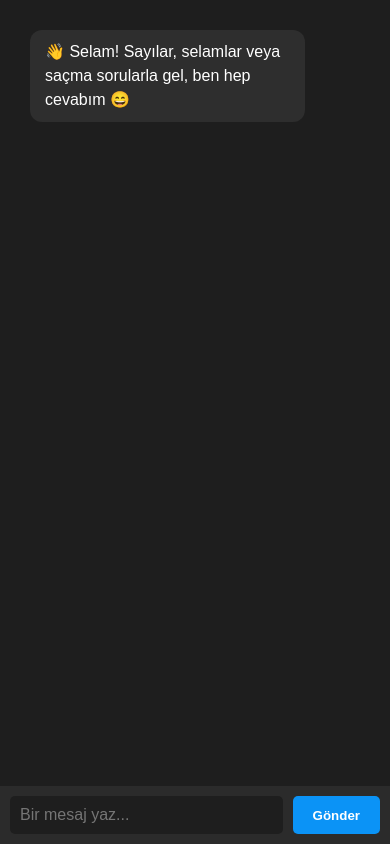
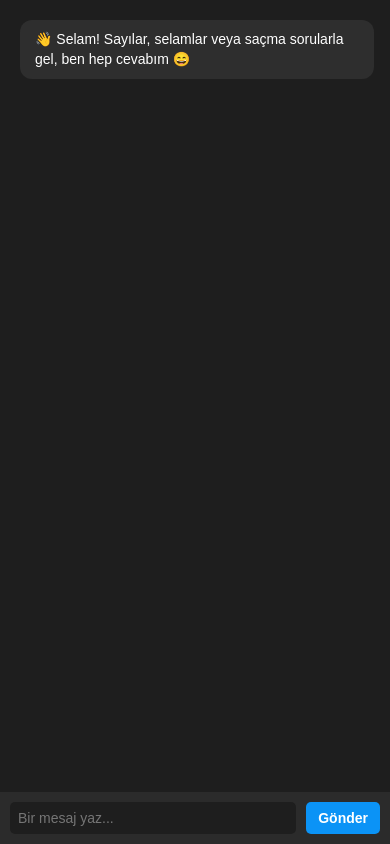
Before and after one commit to hamza87878/espirili-zeka, a plain HTML site: page yapayzeka.html in a window 390 px wide. Drawn offline with Linux system fonts and the light colour scheme.

Commit message:
Enhance layout and styles in yapayzeka.html
Updated the HTML structure and styles for better responsiveness and user experience.

```diff
--- a/yapayzeka.html
+++ b/yapayzeka.html
@@ -3,7 +3,9 @@
 <head>
   <meta charset="UTF-8">
   <title>Espirili Zeka 🤖</title>
+  <meta name="viewport" content="width=device-width, initial-scale=1.0">
   <style>
+    /* Genel stil */
     body {
       background-color: #1e1e1e;
       font-family: Arial, sans-serif;
@@ -14,35 +16,48 @@
       display: flex;
       flex-direction: column;
     }
+
+    /* Chat alanı */
     #chat-container {
       flex: 1;
-      padding: 20px;
+      padding: 15px;
       overflow-y: auto;
+      display: flex;
+      flex-direction: column;
     }
+
+    /* Mesaj balonları */
     .message {
       max-width: 70%;
-      margin: 10px;
+      margin: 5px;
       padding: 10px 15px;
       border-radius: 12px;
-      line-height: 1.5;
+      line-height: 1.4;
+      word-wrap: break-word;
     }
+
     .user {
       background-color: #0b93f6;
       align-self: flex-end;
       text-align: right;
       margin-left: auto;
     }
+
     .bot {
       background-color: #2e2e2e;
       align-self: flex-start;
       text-align: left;
       margin-right: auto;
     }
+
+    /* Girdi alanı */
     #input-area {
       display: flex;
       padding: 10px;
       background-color: #2b2b2b;
+      flex-shrink: 0;
     }
+
     #userInput {
       flex: 1;
       padding: 10px;
@@ -52,8 +67,9 @@
       background-color: #1e1e1e;
       color: white;
     }
+
     #sendButton {
-      padding: 10px 20px;
+      padding: 10px 15px;
       margin-left: 10px;
       background-color: #0b93f6;
       border: none;
@@ -61,9 +77,28 @@
       color: white;
       font-weight: bold;
       cursor: pointer;
+      transition: 0.2s;
     }
+
     #sendButton:hover {
       background-color: #0077cc;
+      transform: scale(1.05);
+    }
+
+    /* Mobil uyumluluk */
+    @media (max-width: 600px) {
+      .message {
+        max-width: 90%;
+        font-size: 14px;
+      }
+      #userInput {
+        font-size: 14px;
+        padding: 8px;
+      }
+      #sendButton {
+        padding: 8px 12px;
+        font-size: 14px;
+      }
     }
   </style>
 </head>
@@ -79,7 +114,6 @@
 </div>
 
 <script>
-  // Orijinal cevap havuzları
   const numberTemplates = [
     (n) => `Bence ${n} saat yeterli... ama ${n + 2} saat uyursan rüyanda roket yaparsın 🚀`,
     (n) => `${n}? İdeal ama ${n * 2} yaparsan uzaya çıkarsın 🌌`,
@@ -104,11 +138,10 @@
     "Ben sormasam da sen kendine sordun mu bu soruyu? 🤨"
   ];
 
-  // Kullanılanları takip eden kopyalar
   let usedNumbers = [], usedGreetings = [], usedGenerals = [];
 
   function getUniqueResponse(pool, used, isFunction = false, arg = null) {
-    if (used.length === pool.length) used.length = 0; // hepsi kullanıldıysa sıfırla
+    if (used.length === pool.length) used.length = 0;
     let available = pool.filter((item) => !used.includes(item));
     let selected = available[Math.floor(Math.random() * available.length)];
     used.push(selected);
@@ -131,7 +164,6 @@
     const text = input.value.trim();
     if (!text) return;
 
-    // Kullanıcı mesajı
     const userDiv = document.createElement("div");
     userDiv.className = "message user";
     userDiv.textContent = text;
@@ -139,7 +171,6 @@
 
     input.value = "";
 
-    // Bot yazıyor
     const botDiv = document.createElement("div");
     botDiv.className = "message bot";
     botDiv.textContent = "Yazıyor...";
```
